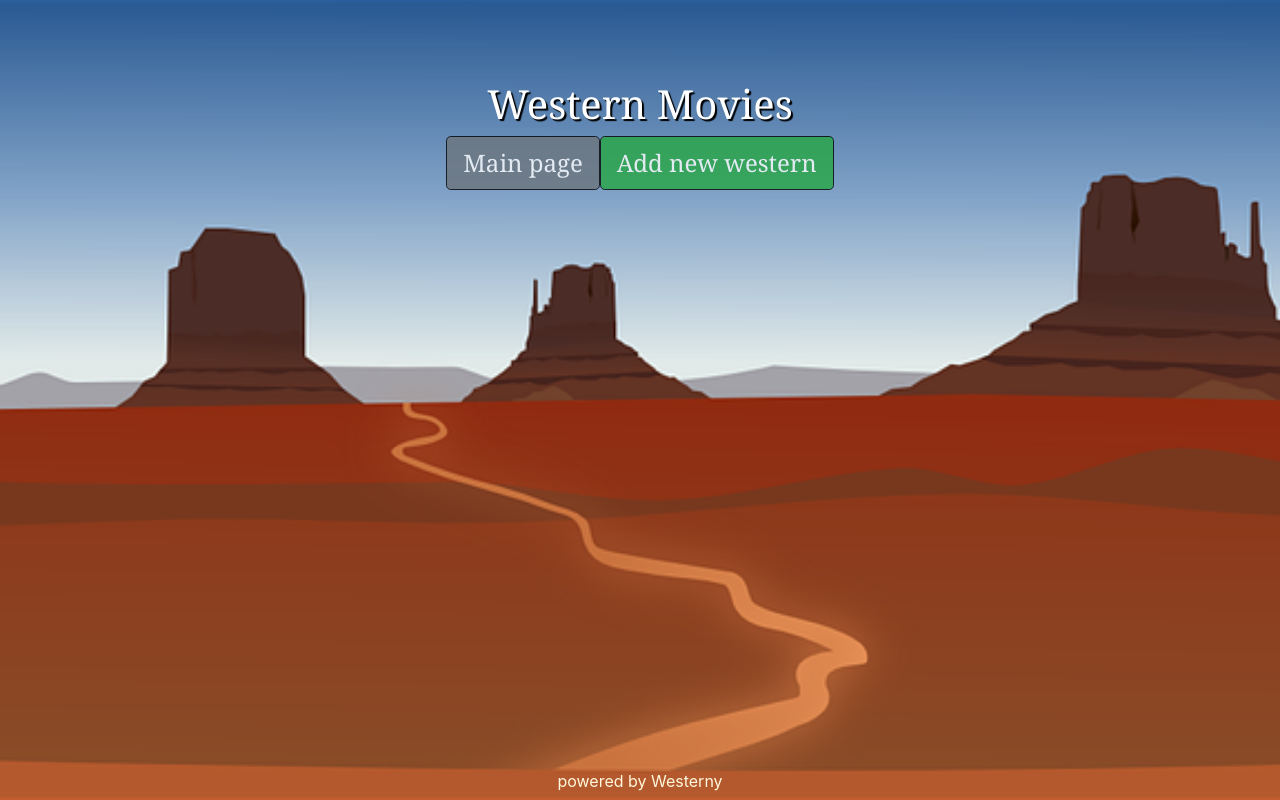
After one commit to AndrzejBakula/westerny, a Django app: page /movies/ in a window 1280 px wide. The commit adds this page. Run offline with Django 3.2, Linux system fonts and the light colour scheme; data that the repository does not hold is empty.

Commit message:
movies added

```diff
--- /dev/null
+++ b/westerny_app/templates/movies.html
@@ -0,0 +1,22 @@
+{% extends "base.html" %}
+
+{% block title %} Western Movies {% endblock %}
+
+{% block content %}
+
+<div class="d-flex flex-column align-items-center" style="height: 100%; width: 100%;">
+    <div class="d-flex flex-row justify-content-center align-items-center">
+        <h1 class="display-5 align-self-center header">Western Movies</h1>
+    </div>
+    <div class="d-flex flex-row justify-content-around">
+        <a class="btn btn-secondary btn-lg guzik" href="{% url 'index' %}">Main page</a>
+        <a class="btn btn-success btn-lg guzik" href="/add-movie/"> Add new western</a>
+    </div>
+    <ul>
+        {% for movie in movies %}
+            <li><a class="menu_link" href="/movie-details/{{i.id}}">{{movie.title}} - {{movie.year}} - {{movie.director.first_name}} {{movie.director.last_name}} - {{movie.rating}}</a></li>
+        {% endfor %}
+    </ul>
+</div>
+
+{% endblock %}
--- a/westerny_app/views.py
+++ b/westerny_app/views.py
@@ -3,6 +3,7 @@ from django.contrib.auth import get_user_model, authenticate, login, logout
 from django.contrib.auth.mixins import PermissionRequiredMixin, LoginRequiredMixin
 from datetime import timezone, date, timedelta
 from django.views import View
+from westerny_app.models import Movie
 
 
 class IndexView(View):
@@ -10,6 +11,7 @@ class IndexView(View):
         return render(request, "index.html")
 
 
-# class MoviesView(View):
-#     def get(self, request):
-#         movies = Movie.objects.all()
+class MoviesView(View):
+    def get(self, request):
+        movies = Movie.objects.all().order_by("year")
+        return render(request, "movies.html", {"movies": movies})
--- a/westerny_project/urls.py
+++ b/westerny_project/urls.py
@@ -15,10 +15,11 @@ Including another URLconf
 """
 from django.contrib import admin
 from django.urls import path
-from westerny_app.views import IndexView
+from westerny_app.views import IndexView, MoviesView
 
 urlpatterns = [
     path('admin/', admin.site.urls),
     path('', IndexView.as_view(), name='index'),
     path('index/', IndexView.as_view(), name="index"),
+    path('movies/', MoviesView.as_view(), name="movies"),
 ]
```
Also changed, not shown: westerny_app/templates/index.html (+4 -4 lines).
